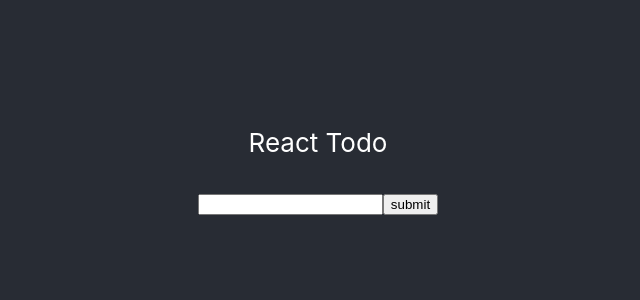
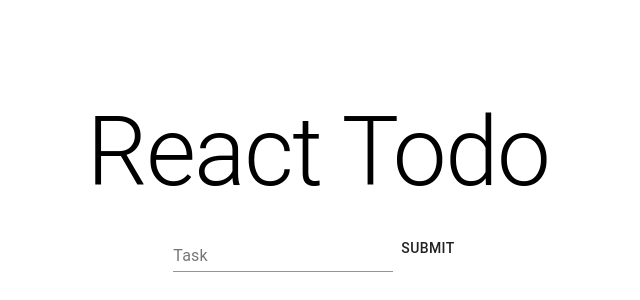
Before and after one commit to insiya2414/TodoList, a React (Create React App) app: page / in a window 1280 px wide. Shown: the part 216-516 px from the top of the page, without its empty margins (322-962 px from the left). Built offline with nearby package versions, Linux system fonts and the light colour scheme.

Commit message:
react hooks

```diff
--- a/package.json
+++ b/package.json
@@ -1,8 +1,11 @@
 {
   "name": "todo-list",
+  "homepage": "to-do/",
   "version": "0.1.0",
   "private": true,
   "dependencies": {
+    "@material-ui/core": "^4.12.4",
+    "@material-ui/icons": "^4.11.3",
     "@testing-library/jest-dom": "^5.16.5",
     "@testing-library/react": "^13.4.0",
     "@testing-library/user-event": "^13.5.0",
--- a/public/index.html
+++ b/public/index.html
@@ -15,6 +15,7 @@
       user's mobile device or desktop. See https://developers.google.com/web/fundamentals/web-app-manifest/
     -->
     <link rel="manifest" href="%PUBLIC_URL%/manifest.json" />
+    <base href="/to-do/">
     <!--
       Notice the use of %PUBLIC_URL% in the tags above.
       It will be replaced with the URL of the `public` folder during the build.
--- a/src/App.css
+++ b/src/App.css
@@ -1,5 +1,26 @@
 .App {
   text-align: center;
+  display: flex;
+  height: 100%;
+  flex-direction: column;
+  align-items: center;
+  justify-content: center;
+}
+
+body,
+html,
+#root {
+  height: 100%;
+}
+
+.todo-form{
+  display: flex;
+  flex-direction: row;
+  align-items: center;
+}
+
+li {
+  text-align: initial;
 }
 
 .App-logo {
--- a/src/App.js
+++ b/src/App.js
@@ -3,6 +3,7 @@ import React, { useEffect, useState } from "react";
 import "./App.css";
 import TodoForm from "./components/TodoForm";
 import TodoList from "./components/TodoList";
+import Typography from "@material-ui/core/Typography";
 
 const LOCAL_STORAGE_KEY = "react-todo-list-todos";
 
@@ -30,11 +31,11 @@ function App() {
 
   function toggleComplete(id) {
     setTodos(
-      todos.map((todo) => {
+      todos.map(todo => {
         if (todo.id === id) {
           return {
             ...todo,
-            completed: !todo.completed,
+            completed: !todo.completed
           };
         }
         return todo;
@@ -42,13 +43,25 @@ function App() {
     );
   }
 
+  function removeTodo(id){
+    setTodos(todos.filter(todo => todo.id !== id));
+
+  }
+
   return (
     <div className="App">
-      <header className="App-header">
-        <p>React Todo</p>
+      {/* <header className="App-header"> */}
+      <Typography style={{ padding: 16 }}variant ="h1">
+        React Todo
+        </Typography>
+        {/* <p>React Todo</p> */}
         <TodoForm addTodo={addTodo} />
-        <TodoList todos={todos} toggleComplete={toggleComplete} />
-      </header>
+        <TodoList
+        todos={todos}
+        toggleComplete={toggleComplete}
+        removeTodo={removeTodo}
+        />
+      {/* </header> */}
     </div>
   );
 }
--- a/src/components/Todo.js
+++ b/src/components/Todo.js
@@ -1,20 +1,46 @@
+import { Checkbox, IconButton, ListItem, Typography } from "@material-ui/core";
+import CloseIcon from "@material-ui/icons/Close";
 import React from "react";
 
 
-function Todo({ todo }) {
+function Todo({ todo, toggleComplete, removeTodo }) {
+
+function handleCheckboxClick(){
+    toggleComplete(todo.id);
+}
+
+function handleRemoveClick(){
+    removeTodo(todo.id);
+}
+
+
+
   return (
-    <div style={{ display: "flex", flexDirection: "row", alignContent: "space-around" }}>
-      <input type="checkbox" />
-      <div
+    <ListItem style={{ display: "flex", flexDirection: "row", alignContent: "space-around" }}>
+      {/* <input  */}
+      <Checkbox
+      checked={todo.completed}
+    //   type="checkbox"
+      onClick={handleCheckboxClick}
+      />
+      {/* <li */}
+      <Typography
+      variant ="body1"
+
         style={{
-          color: "white",
-          textDecoration: todo.completed ? "line-through" : null,
+        //   color: "white",
+          textDecoration: todo.completed ? "line-through" : null
         }}
       >
         {todo.task}
-      </div>
-      <button></button>
-    </div>
+        {/* </li> */}
+        </Typography>
+
+      <IconButton onCLick ={ handleRemoveClick}>
+        <CloseIcon/>
+      </IconButton>
+      </ListItem>
+    // </div>
   );
 }
 
--- a/src/components/TodoForm.js
+++ b/src/components/TodoForm.js
@@ -1,3 +1,4 @@
+import { Button, TextField   } from "@material-ui/core";
 import React, { useState } from "react" ;
 import { v4 } from "uuid";
 
@@ -23,14 +24,16 @@ function TodoForm({ addTodo }) {
     }
 
     return (
-        <form onSubmit={handleSubmit}>
-            <input
+        <form className="todo-form" onSubmit={handleSubmit}>
+            <TextField
+            // <input
+               label="Task"
                name="task"
                type="text"
                value={todo.task}
                onChange={handleTaskInputChange}
                />
-            <button type="submit">submit</button>
+            <Button type="submit">submit</Button>
         </form>
     );
 
--- a/src/components/TodoList.js
+++ b/src/components/TodoList.js
@@ -1,15 +1,23 @@
+import { List } from "@material-ui/core";
 import React from "react";
 import Todo from "./Todo";
 
-function TodoList( { todos } ){
+function TodoList( { todos, toggleComplete, removeTodo } ){
 
     return (
-        <ul>
+        // <ul>
+        <List>
             {todos.map(todo => (
-                <Todo key ={todo.id} todo={todo} />
+                <Todo
+                key ={todo.id}
+                todo={todo}
+                toggleComplete= {toggleComplete}
+                removeTodo={removeTodo}
+                />
             ))}
-        </ul>
-    )
+            </List>
+        // </ul>
+    );
 }
 
 
```
Also changed, not shown: 1 other file (tests, documents, lock files or other folders).
